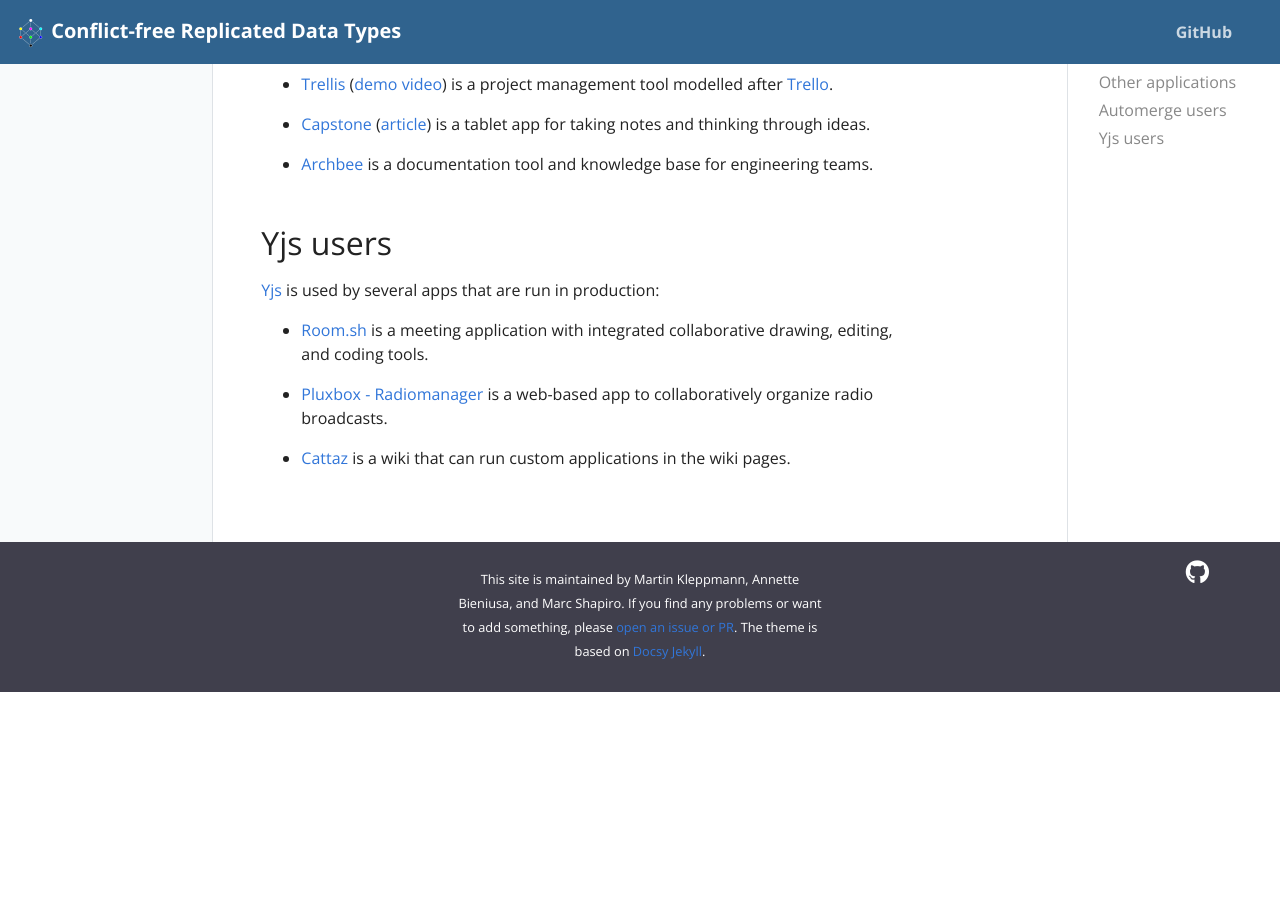
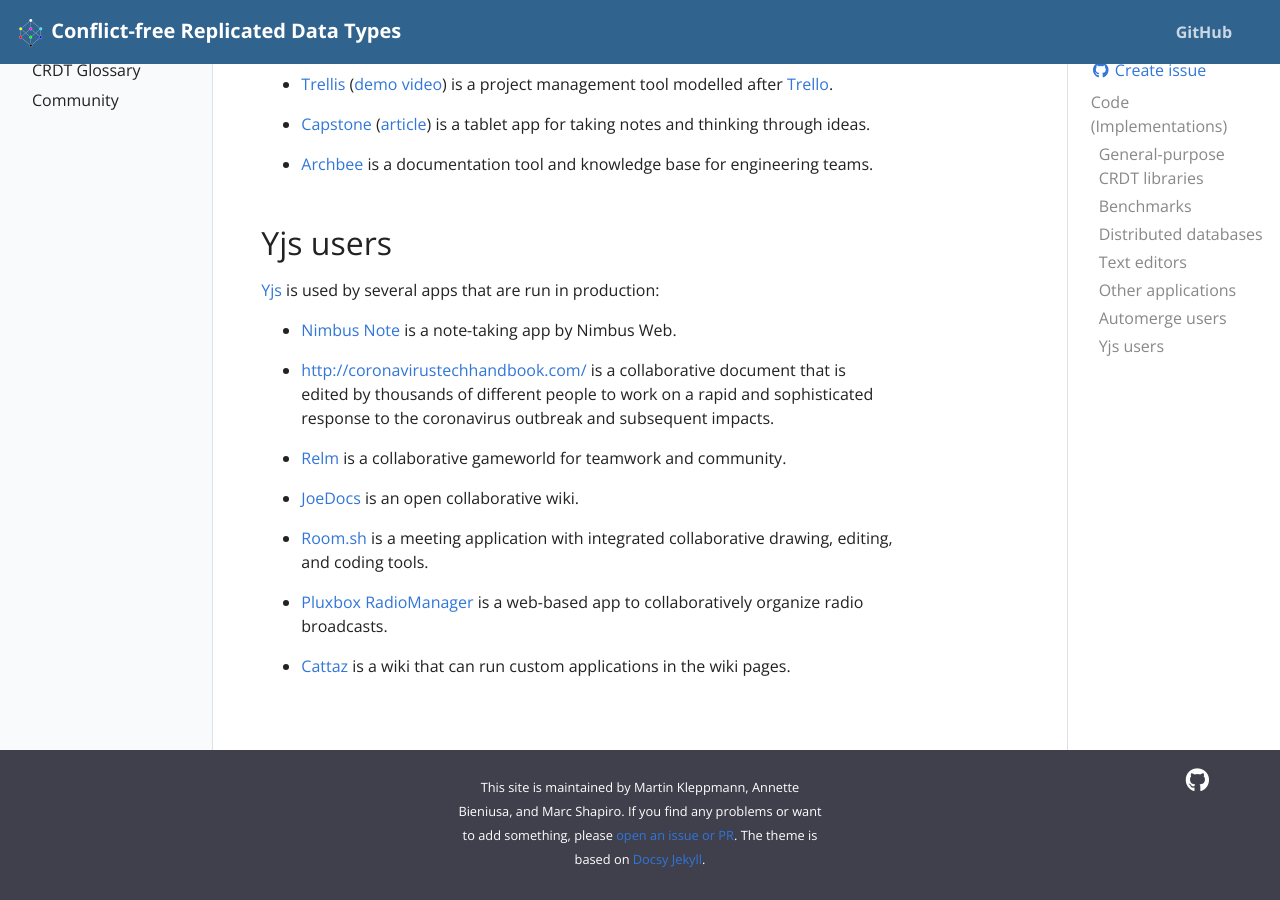
Before and after one commit to ept/crdt-website, a Jekyll site: the page built from pages/implementations.md, in a window 1280 px wide and 900 px high, scrolled down 3474 px. Built offline with Jekyll 4.4.1, drawn with Linux system fonts in a browser that asks for light colours; before the commit the page ends 4166 px from its top, so only the background shows below that.

Commit message:
Add more users of Yjs
(I asked these companies for permission first. Hence the second PR.)

```diff
--- a/pages/implementations.md
+++ b/pages/implementations.md
@@ -227,8 +227,24 @@ using the [Automerge](https://github.com/automerge/automerge) CRDT library:
 
 [Yjs](https://github.com/yjs/yjs) is used by several apps that are run in production:
 
-* [Room.sh](https://room.sh/) is a meeting application with integrated collaborative drawing, editing, and coding tools.
+* [Nimbus Note](https://nimbusweb.me/note.php) is a note-taking app by
+  Nimbus Web.
 
-* [Pluxbox - Radiomanager](https://pluxbox.com/) is a web-based app to collaboratively organize radio broadcasts.
+* [http://coronavirustechhandbook.com/](https://coronavirustechhandbook.com/)
+  is a collaborative document that is edited by thousands of different people to work
+  on a rapid and sophisticated response to the coronavirus outbreak and subsequent
+  impacts.
 
-* [Cattaz](http://cattaz.io/) is a wiki that can run custom applications in the wiki pages.
+* [Relm](http://www.relm.us/) is a collaborative gameworld for teamwork and
+  community.
+
+* [JoeDocs](https://joedocs.com/) is an open collaborative wiki.
+
+* [Room.sh](https://room.sh/) is a meeting application with integrated collaborative
+  drawing, editing, and coding tools.
+
+* [Pluxbox RadioManager](https://pluxbox.com/) is a web-based app to collaboratively
+  organize radio broadcasts.
+
+* [Cattaz](http://cattaz.io/) is a wiki that can run custom applications in the wiki
+  pages.
```
